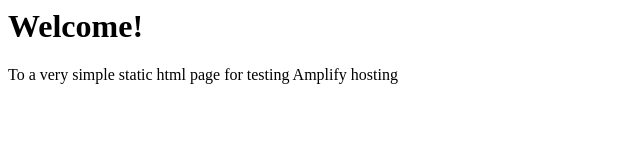
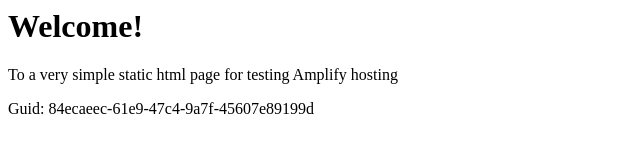
Before and after one commit to aws-aemilia-icn/Github-PR-Commit-Integration-Test-DoNotTouch-v1-prod-ap-northeast-2, a website: page src/index.html in a window 1280 px wide. Shown: the whole page, without its empty margins (0-640 px from the left). Drawn offline with Linux system fonts and the light colour scheme.

Commit message:
commit from integ tests

```diff
--- a/src/index.html
+++ b/src/index.html
@@ -1,3 +1,5 @@
+
+
 <html lang="en">
 
 <head>
@@ -10,6 +12,6 @@
 <body>
     <h1>Welcome!</h1>
     <p>To a very simple static html page for testing Amplify hosting</p>
-</body>
+    <p>Guid: 84ecaeec-61e9-47c4-9a7f-45607e89199d</p></body>
 
 </html>
```
